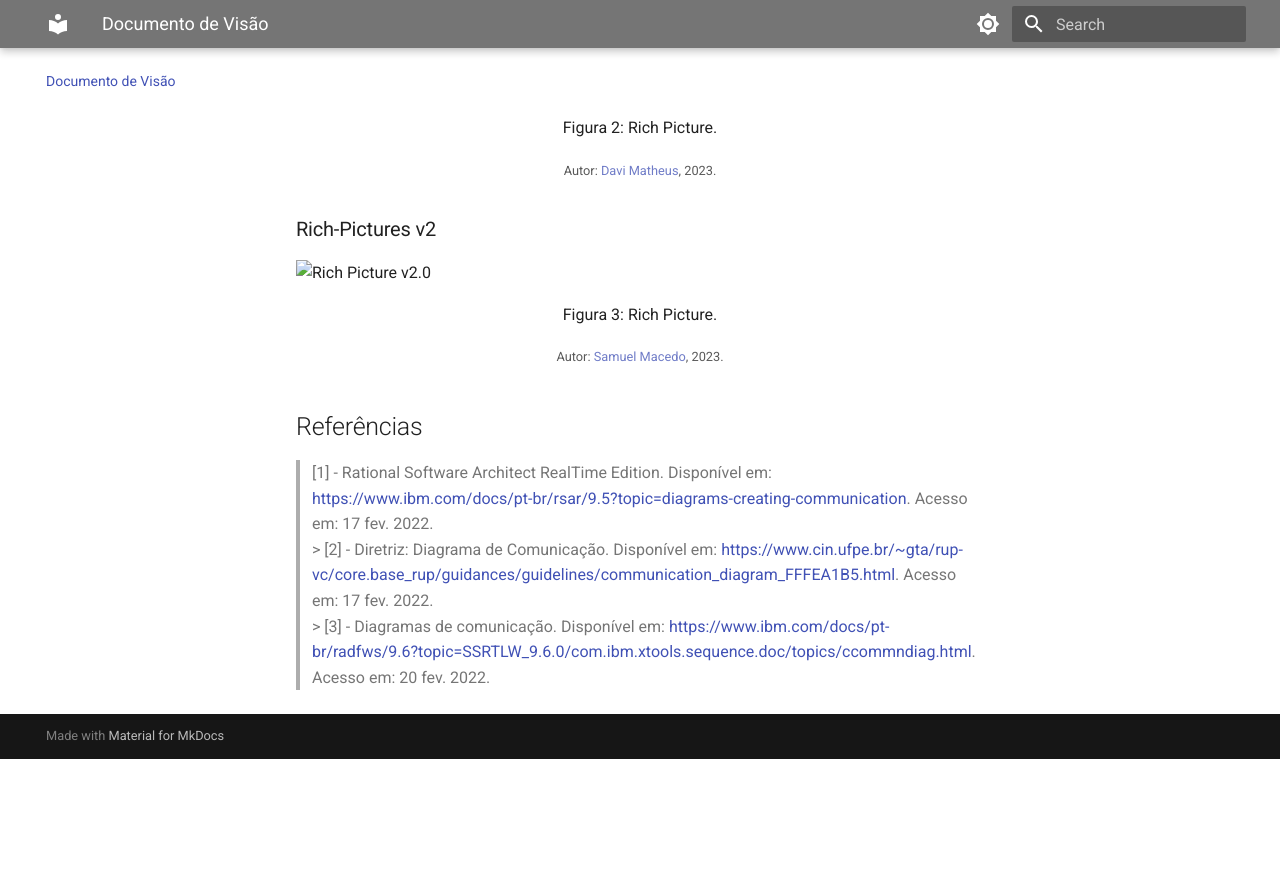
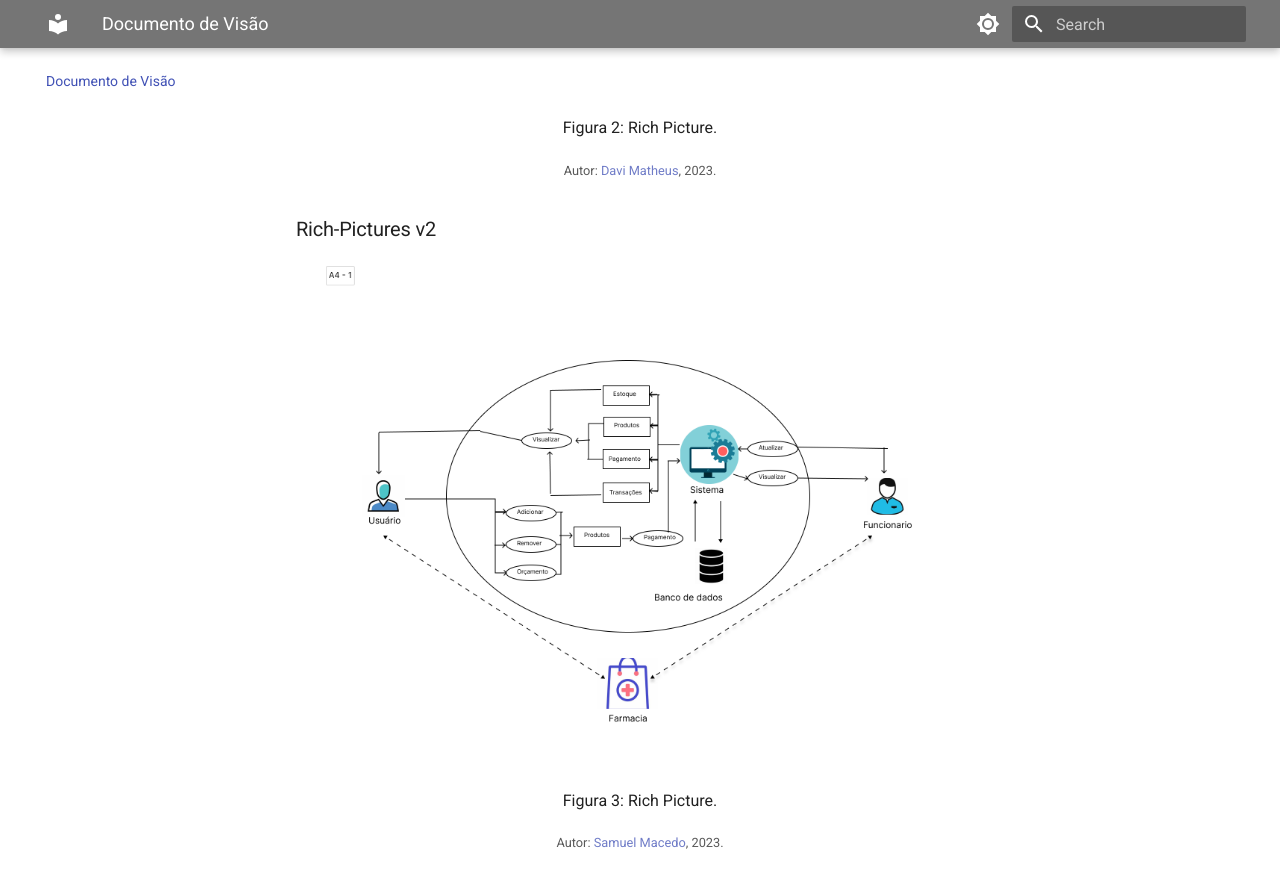
Before and after one commit to UNB-PI2-Grupo3-BracoRobotico/Documentation, an MkDocs documentation site: the page built from docs/documento_visão.md, in a window 1280 px wide and 900 px high, scrolled down 3068 px. Shown: the top 888 px of the window. Built offline with MkDocs 1.6.1 and Material for MkDocs 9.7.7, drawn with Linux system fonts in a browser that asks for light colours; before the commit the page ends 3827 px from its top, so only the background shows below that.

Commit message:
update image fix

```diff
--- a/docs/documento_visão.md
+++ b/docs/documento_visão.md
@@ -61,7 +61,7 @@ Neste tópico, são apresentados os rich-pictures criados pelos integrantes. Na
 ### Rich-Pictures v2
 
 
-![Rich Picture v2.0](./assets/documento_visao/RichPicture_Samuel.png)
+![Rich Picture v2.0](./assets/documento_visao/Richpicture_Samuel.png)
 
 <center>
 
```
